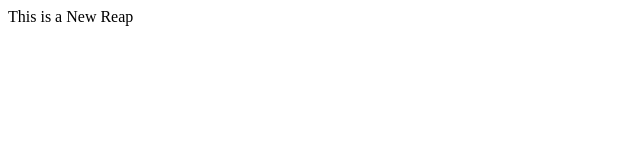
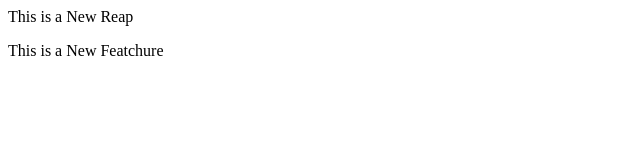
Before and after one commit to hetal90239/local-repo, a plain HTML site: page index.html in a window 1280 px wide. Shown: the whole page, without its empty margins (0-640 px from the left). Drawn offline with Linux system fonts and the light colour scheme.

Commit message:
Updated index file

```diff
--- a/index.html
+++ b/index.html
@@ -1 +1,2 @@
 <p>This is a New Reap</p>
+<p>This is a New Featchure</p>
```
